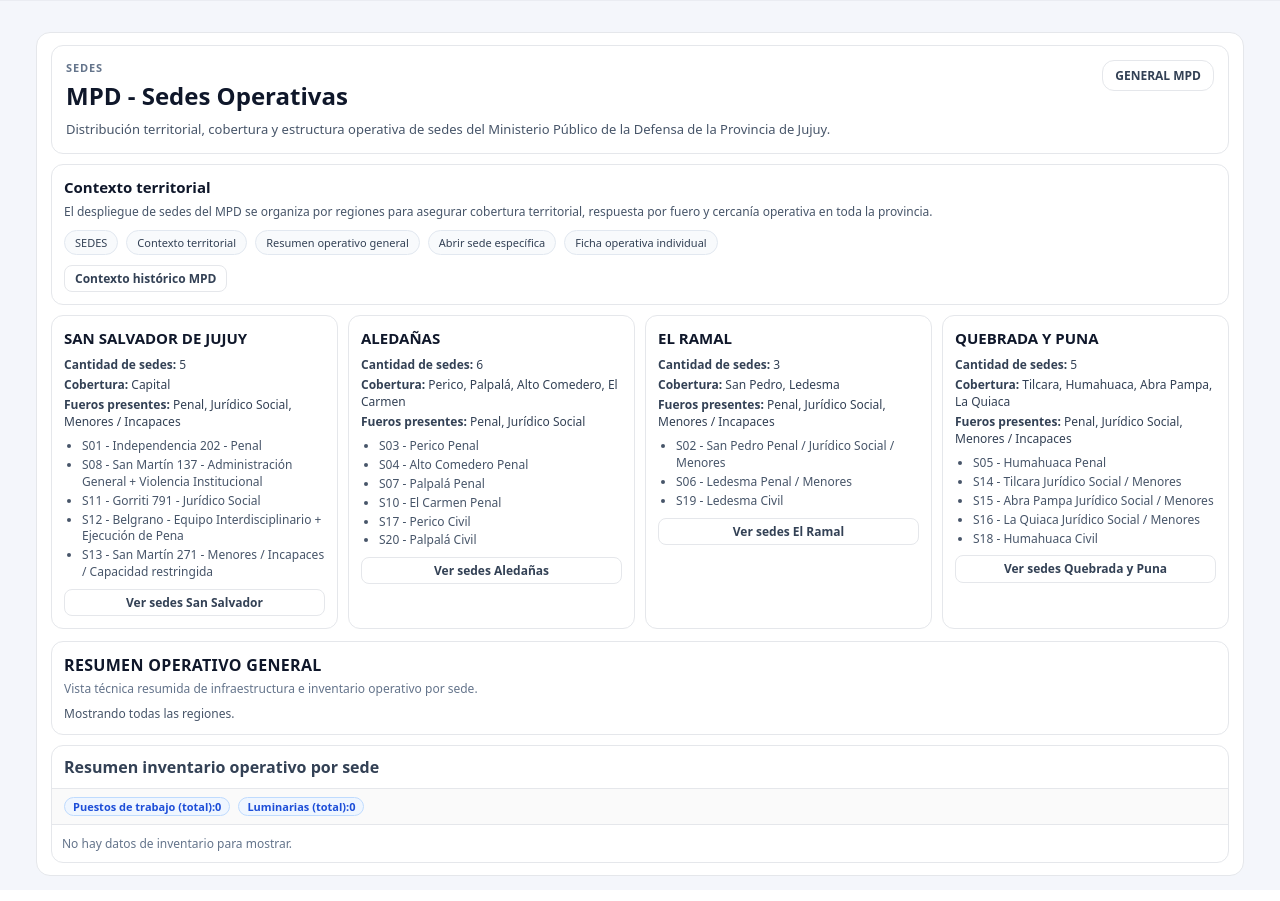
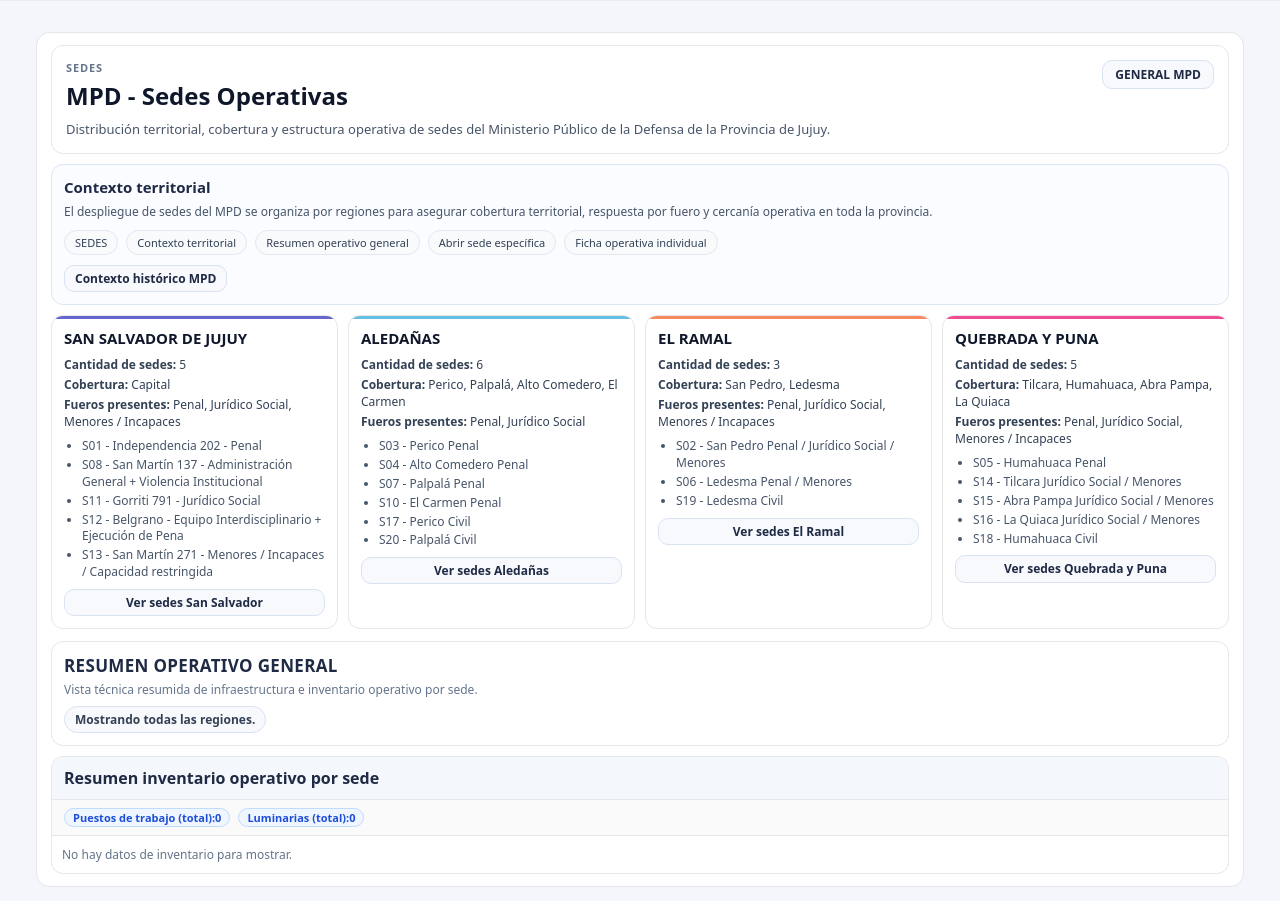
Before and after one commit to benjapruebas22/mati, a Python web app: template templates/sedes_resumen_mpd.html in a window 1280 px wide. Shown: the part 55-956 px from the top of the page. Before the commit the page ends 931 px from the top, so only its background shows below. Run offline with Jinja, Linux system fonts and the light colour scheme; the template is opened without the code that fills it, so the values that code supplies are empty.

Commit message:
SEDES: agregar contexto historico y pulido visual portada

```diff
--- a/templates/sedes_resumen_mpd.html
+++ b/templates/sedes_resumen_mpd.html
@@ -18,7 +18,11 @@
     'S02':'el_ramal','S06':'el_ramal','S19':'el_ramal',
     'S05':'quebrada_puna','S14':'quebrada_puna','S15':'quebrada_puna','S16':'quebrada_puna','S18':'quebrada_puna'
   } %}
-  <div class="cardx" style="padding:12px 14px;">
+  {% set integrated_map = {
+    'S02': ['fuero-social', 'fuero-menores'],
+    'S20': ['fuero-neutral']
+  } %}
+  <div class="cardx sedes-shell {{ 'is-infra' if show_infra else 'is-resumen' }}" style="padding:12px 14px;">
     {% if not show_infra %}
     <div class="sedes-portada-main">
       <div>
@@ -49,7 +53,7 @@
     </div>
 
     <div class="sedes-region-grid">
-      <article class="sedes-region-card">
+      <article class="sedes-region-card region-san-salvador">
         <h3>SAN SALVADOR DE JUJUY</h3>
         <div class="sedes-region-meta">
           <span><strong>Cantidad de sedes:</strong> 5</span>
@@ -66,7 +70,7 @@
         <a class="btn xs js-region-focus" href="#resumen-operativo-general" data-region-target="san_salvador">Ver sedes San Salvador</a>
       </article>
 
-      <article class="sedes-region-card">
+      <article class="sedes-region-card region-aledanias">
         <h3>ALEDAÑAS</h3>
         <div class="sedes-region-meta">
           <span><strong>Cantidad de sedes:</strong> 6</span>
@@ -84,7 +88,7 @@
         <a class="btn xs js-region-focus" href="#resumen-operativo-general" data-region-target="aledanias">Ver sedes Aledañas</a>
       </article>
 
-      <article class="sedes-region-card">
+      <article class="sedes-region-card region-el-ramal">
         <h3>EL RAMAL</h3>
         <div class="sedes-region-meta">
           <span><strong>Cantidad de sedes:</strong> 3</span>
@@ -99,7 +103,7 @@
         <a class="btn xs js-region-focus" href="#resumen-operativo-general" data-region-target="el_ramal">Ver sedes El Ramal</a>
       </article>
 
-      <article class="sedes-region-card">
+      <article class="sedes-region-card region-quebrada-puna">
         <h3>QUEBRADA Y PUNA</h3>
         <div class="sedes-region-meta">
           <span><strong>Cantidad de sedes:</strong> 5</span>
@@ -883,10 +897,15 @@
 
   .sedes-context-box {
     margin-top: 10px;
-    background: #ffffff;
-    border: 1px solid #e5e7eb;
+    background: #fbfcff;
+    border: 1px solid #dde6f3;
     border-radius: 12px;
     padding: 12px;
+  }
+
+  .sedes-context-box h2 {
+    color: #1f2a44 !important;
+    font-weight: 800 !important;
   }
 
   .sedes-flow {
@@ -912,6 +931,37 @@
     flex-wrap: wrap;
   }
 
+  .sedes-shell.is-resumen .btn,
+  .sedes-shell.is-resumen button.btn {
+    background: #f7f9fc !important;
+    border: 1px solid #d9e2f2 !important;
+    color: #1f2a44 !important;
+    border-radius: 10px !important;
+    padding: 7px 12px !important;
+    font-weight: 600 !important;
+    box-shadow: none !important;
+  }
+
+  .sedes-shell.is-resumen .btn.xs,
+  .sedes-shell.is-resumen button.btn.xs {
+    padding: 6px 10px !important;
+    font-size: 12px !important;
+  }
+
+  .sedes-shell.is-resumen .btn:hover,
+  .sedes-shell.is-resumen button.btn:hover {
+    background: #eef4ff !important;
+    border-color: #bfd2f3 !important;
+    color: #1f2a44 !important;
+  }
+
+  .sedes-shell.is-resumen .btn.is-selected,
+  .sedes-shell.is-resumen button.btn.is-selected {
+    background: #eaf2ff !important;
+    border-color: #7ba7f7 !important;
+    color: #1f5fcc !important;
+  }
+
   .sedes-region-grid {
     margin-top: 10px;
     display: grid;
@@ -924,10 +974,27 @@
     border: 1px solid #e5e7eb;
     border-radius: 12px;
     padding: 12px;
+    position: relative;
+    overflow: hidden;
     display: flex;
     flex-direction: column;
     gap: 8px;
   }
+
+  .sedes-region-card::before {
+    content: "";
+    position: absolute;
+    top: 0;
+    left: 0;
+    right: 0;
+    height: 3px;
+    background: #d9e2f2;
+  }
+
+  .sedes-region-card.region-san-salvador::before { background: #6666CC; }
+  .sedes-region-card.region-aledanias::before { background: #65BFE4; }
+  .sedes-region-card.region-el-ramal::before { background: #F58A5E; }
+  .sedes-region-card.region-quebrada-puna::before { background: #F14B94; }
 
   .sedes-region-card h3 {
     margin: 0;
@@ -964,8 +1031,9 @@
 
   .sedes-tech-head h2 {
     margin: 0;
-    font-size: 16px;
-    color: #0f172a;
+    font-size: 17px;
+    color: #1f2a44;
+    font-weight: 800;
     letter-spacing: 0.02em;
   }
 
@@ -985,6 +1053,21 @@
     color: #475569;
   }
 
+  #regionFilterStatus {
+    background: #f7f9fc;
+    border: 1px solid #d9e2f2;
+    color: #334155;
+    border-radius: 999px;
+    padding: 4px 10px;
+    font-weight: 600;
+  }
+
+  #regionFilterStatus.is-active {
+    background: #eef4ff;
+    border-color: #bfd2f3;
+    color: #1f5fcc;
+  }
+
   @media (max-width: 700px) {
     .sedes-portada-title {
       font-size: 20px;
@@ -992,7 +1075,16 @@
   }
 
   #resumen-inventario-top thead th {
-    background: #eef2f7;
+    background: #eaf0f8 !important;
+    color: #1f2a44;
+    font-weight: 700;
+    border-bottom-color: #d6e0ef !important;
+  }
+
+  #resumen-inventario-top > div:first-child {
+    background: #f4f7fc;
+    color: #1f2a44 !important;
+    font-weight: 800 !important;
   }
 
   #resumen-inventario-top tbody tr:hover td {
@@ -1120,13 +1218,22 @@
       tr.style.display = (!regionKey || rowRegion === regionKey) ? "" : "none";
     });
 
+    if (regionButtons.length > 0) {
+      regionButtons.forEach(btn => {
+        const same = (btn.dataset.regionTarget || "") === (regionKey || "");
+        btn.classList.toggle("is-selected", !!same && !!regionKey);
+      });
+    }
+
     if (regionFilterStatus) {
       regionFilterStatus.textContent = regionKey
         ? `Mostrando región: ${regionNames[regionKey] || regionKey}.`
         : "Mostrando todas las regiones.";
+      regionFilterStatus.classList.toggle("is-active", !!regionKey);
     }
     if (clearRegionFilterBtn) {
       clearRegionFilterBtn.style.display = regionKey ? "" : "none";
+      clearRegionFilterBtn.classList.toggle("is-selected", !!regionKey);
     }
   }
 
```
Also changed, not shown: other parts of templates/sedes_resumen_mpd.html (+66 -50 lines).
